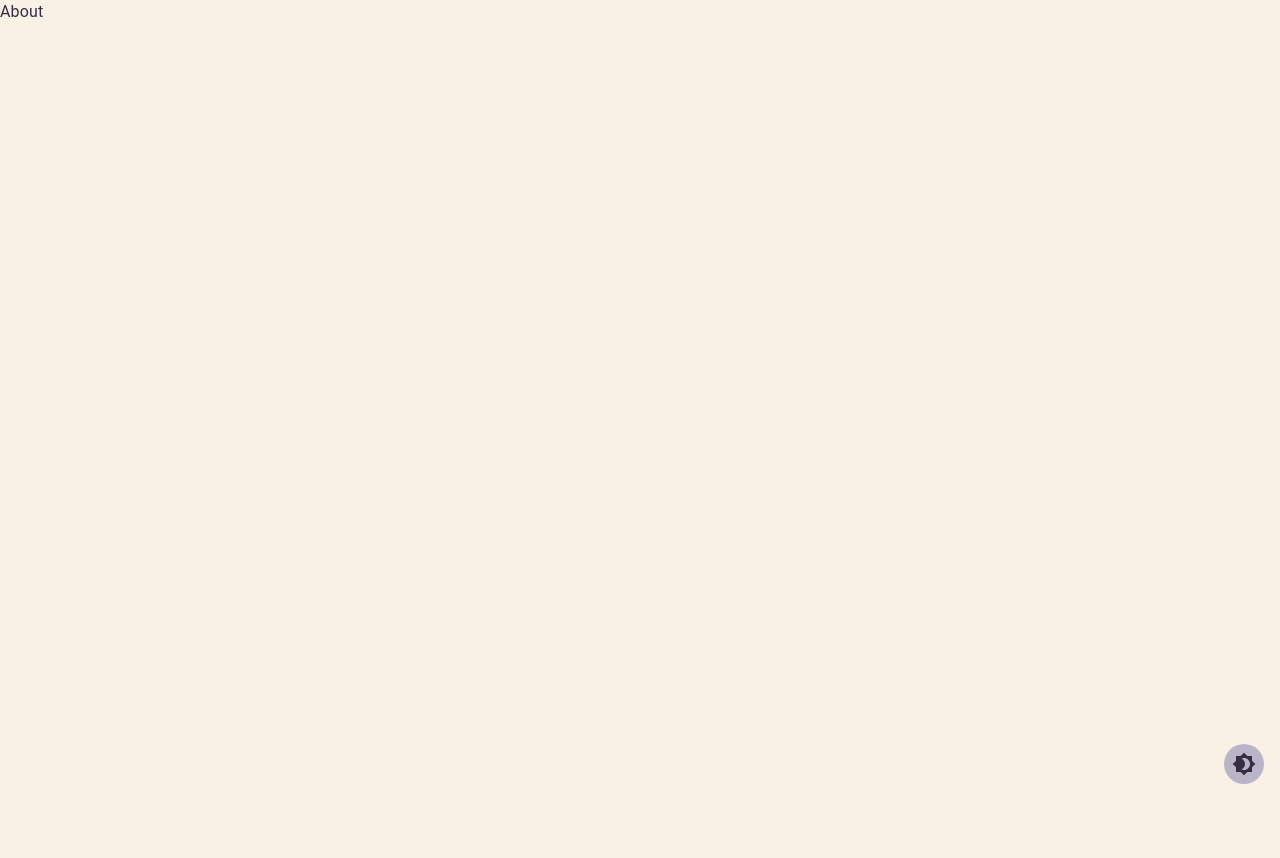
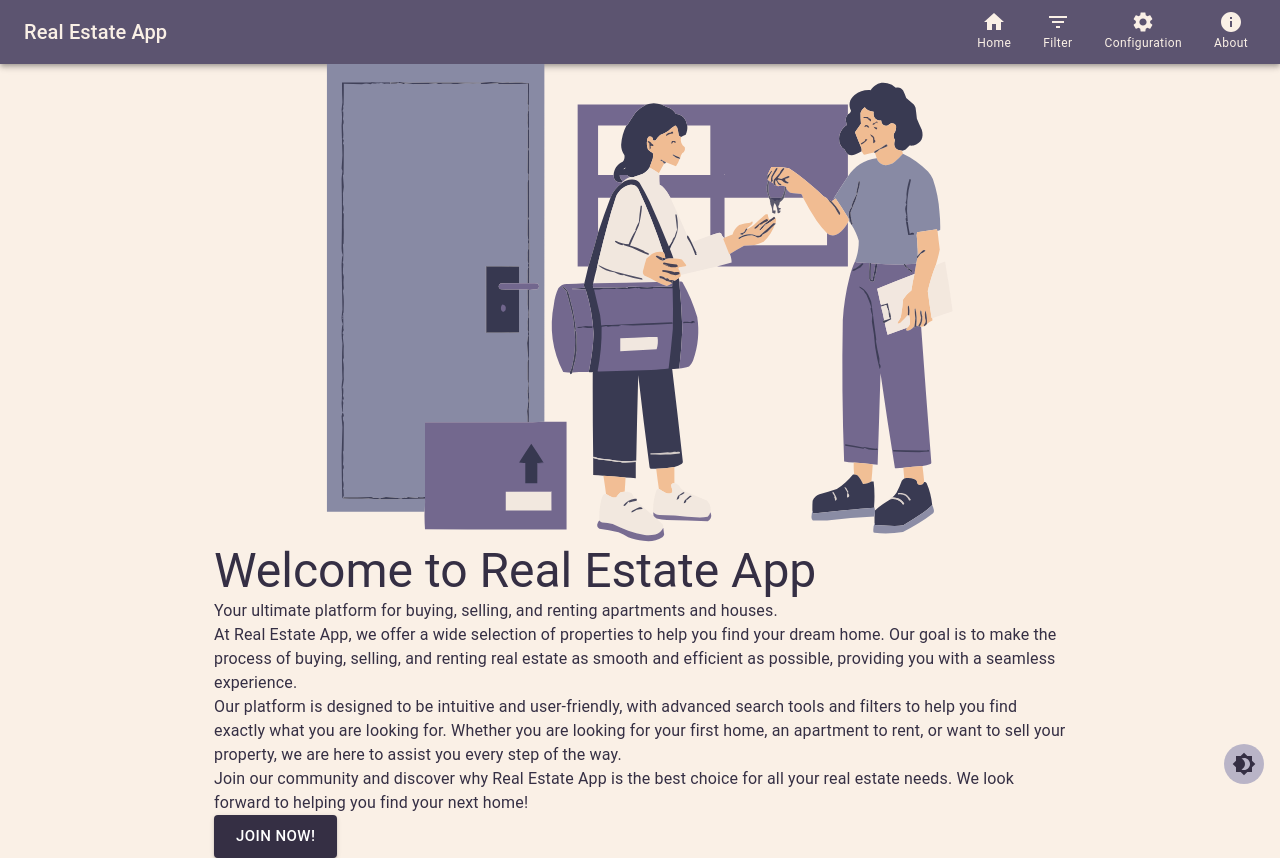
Before and after one commit to bmoralesKrugerschool/front-end-flats-final, a React (Vite) app: page /about in a window 1280 px wide. Before the commit the page ends 800 px from the top, so only its background shows below. Built offline with nearby package versions, Linux system fonts and the light colour scheme.

Commit message:
BetterNavbar(notfinal), Register page confirm

```diff
--- a/src/App.jsx
+++ b/src/App.jsx
@@ -1,5 +1,5 @@
 import React from 'react';
-import { BrowserRouter, Route, Routes } from 'react-router-dom';
+import { BrowserRouter, Route, Routes, useLocation } from 'react-router-dom';
 import { AuthProvider } from './context/AuthContext';
 import ProtectedRoute from './components/ProtectedRoute';
 import LoginPage from './pages/LoginPage';
@@ -7,23 +7,38 @@ import RegisterPage from './pages/RegisterPage';
 import Flats from './pages/FlatsPages';
 import NotFoundPage from './pages/NotFoundPage';
 import ThemeSwitcher from './components/ThemeSwitcher';
+import Navbar from './components/Navbar';
+import AboutPage from './pages/AboutPage';
+
+const AppContent = () => {
+  const location = useLocation();
+
+  const isAuthPage = location.pathname === '/' || location.pathname === '/register';
+
+  return (
+    <>
+      {!isAuthPage && <Navbar />}
+      <Routes>
+        <Route path="/" element={<LoginPage />} />
+        <Route path="/register" element={<RegisterPage />} />
+        <Route path="/profile" element={<ProtectedRoute><h1>Profile</h1></ProtectedRoute>} />
+        <Route path="/about" element={<AboutPage />} />
+        <Route path="/flats" element={<ProtectedRoute><Flats /></ProtectedRoute>} />
+        <Route path="/flats/:id" element={<h1>Flat Details</h1>} />
+        <Route path="/flats/:id/edit" element={<h1>Edit Flat</h1>} />
+        <Route path="/flats/new" element={<h1>New Flat</h1>} />
+        <Route path="*" element={<NotFoundPage />} />
+      </Routes>
+    </>
+  );
+};
 
 function App() {
   return (
     <ThemeSwitcher>
       <AuthProvider>
         <BrowserRouter>
-          <Routes>
-            <Route path="/" element={<LoginPage />} />
-            <Route path="/register" element={<RegisterPage />} />
-            <Route path="/profile" element={<ProtectedRoute><h1>Profile</h1></ProtectedRoute>} />
-            <Route path="/about" element={<h1>About</h1>} />
-            <Route path="/flats" element={<ProtectedRoute><Flats /></ProtectedRoute>} />
-            <Route path="/flats/:id" element={<h1>Flat Details</h1>} />
-            <Route path="/flats/:id/edit" element={<h1>Edit Flat</h1>} />
-            <Route path="/flats/new" element={<h1>New Flat</h1>} />
-            <Route path="*" element={<NotFoundPage />} />
-          </Routes>
+          <AppContent />
         </BrowserRouter>
       </AuthProvider>
     </ThemeSwitcher>
--- a/src/components/Navbar.jsx
+++ b/src/components/Navbar.jsx
@@ -1,136 +1,83 @@
 import React, { useState } from 'react';
+import { AppBar, Toolbar, IconButton, Typography, Drawer, List, ListItem, ListItemText, ListItemIcon, Box, Divider } from '@mui/material';
+import MenuIcon from '@mui/icons-material/Menu';
+import HomeIcon from '@mui/icons-material/Home';
+import FilterListIcon from '@mui/icons-material/FilterList';
+import SettingsIcon from '@mui/icons-material/Settings';
+import InfoIcon from '@mui/icons-material/Info';
 import { Link } from 'react-router-dom';
-import { AppBar, Toolbar, IconButton, Typography, Menu, MenuItem, Button, Avatar } from '@mui/material';
-import { Menu as MenuIcon } from '@mui/icons-material';
-import { useAuth } from '../context/AuthContext';
 
 const Navbar = () => {
-  const [anchorEl, setAnchorEl] = useState(null);
-  const [mobileMoreAnchorEl, setMobileMoreAnchorEl] = useState(null);
-  const { isAuthenticated, user, logout } = useAuth();
-  console.log(isAuthenticated, user )
-  console.log('user', user.user.name , user)
+  const [drawerOpen, setDrawerOpen] = useState(false);
 
-  const isMenuOpen = Boolean(anchorEl);
-  const isMobileMenuOpen = Boolean(mobileMoreAnchorEl);
-
-  const handleProfileMenuOpen = (event) => {
-    setAnchorEl(event.currentTarget);
+  const toggleDrawer = (open) => () => {
+    setDrawerOpen(open);
   };
 
-  const handleMobileMenuClose = () => {
-    setMobileMoreAnchorEl(null);
-  };
-
-  const handleMenuClose = () => {
-    setAnchorEl(null);
-    handleMobileMenuClose();
-  };
-
-  const handleMobileMenuOpen = (event) => {
-    setMobileMoreAnchorEl(event.currentTarget);
-  };
-
-  const handleLogout = () => {
-    logout();
-    handleMenuClose();
-  };
-
-  const getInitials = (name) => {
-    console.log('name', name)
-    if (!name) return 'UF';
-    const names = user.user.name.split(' ');
-    return names.map((n) => n[0]).join('');
-  };
-
-  const menuId = 'primary-search-account-menu';
-  const renderMenu = (
-    <Menu
-      anchorEl={anchorEl}
-      anchorOrigin={{ vertical: 'top', horizontal: 'right' }}
-      id={menuId}
-      keepMounted
-      transformOrigin={{ vertical: 'top', horizontal: 'right' }}
-      open={isMenuOpen}
-      onClose={handleMenuClose}
-    >
-      <MenuItem onClick={handleMenuClose}>Mi Perfil</MenuItem>
-      <MenuItem onClick={handleLogout}>Cerrar Sesión</MenuItem>
-    </Menu>
-  );
-
-  const mobileMenuId = 'primary-search-account-menu-mobile';
-  const renderMobileMenu = (
-    <Menu
-      anchorEl={mobileMoreAnchorEl}
-      anchorOrigin={{ vertical: 'top', horizontal: 'right' }}
-      id={mobileMenuId}
-      keepMounted
-      transformOrigin={{ vertical: 'top', horizontal: 'right' }}
-      open={isMobileMenuOpen}
-      onClose={handleMobileMenuClose}
-    >
-      {[<MenuItem key="inicio" component={Link} to="/flats">Inicio</MenuItem>,
-        <MenuItem key="categorias" component={Link} to="/">Categorías</MenuItem>,
-        <MenuItem key="filtros" component={Link} to="/filters">Filtros</MenuItem>,
-        <MenuItem key="sobre" component={Link} to="/about">Sobre</MenuItem>,
-        <MenuItem key="faq" component={Link} to="/faq">FAQ</MenuItem>,
-        isAuthenticated && (
-          <MenuItem key="miPerfil" onClick={handleProfileMenuOpen}>Mi Perfil</MenuItem>
-        ),
-        isAuthenticated && (
-          <MenuItem key="cerrarSesion" onClick={handleLogout}>Cerrar Sesión</MenuItem>
-        ),
-      ]}
-    </Menu>
-  );
+  const menuItems = [
+    { text: 'Home', icon: <HomeIcon />, path: '/' },
+    { text: 'Filter', icon: <FilterListIcon />, path: '/filter' },
+    { text: 'Configuration', icon: <SettingsIcon />, path: '/configuration' },
+    { text: 'About', icon: <InfoIcon />, path: '/about' },
+  ];
 
   return (
-    <div>
-      <AppBar position="fixed">
+    <>
+      <AppBar position="static" sx={{ bgcolor: '#5C5470' }}>
         <Toolbar>
-          <Typography variant="h6" noWrap component={Link} to="/flats" style={{ color: 'inherit', textDecoration: 'none' }}>
-            LOGO
-          </Typography>
-          <div style={{ flexGrow: 1 }} />
-          <div style={{ display: 'flex' }}>
-            <Button color="inherit" component={Link} to="/flats">Products</Button>
-            <Button color="inherit" component={Link} to="/">Pricing</Button>
-            <Button color="inherit" component={Link} to="/blog">Blog</Button>
-            {isAuthenticated ? (
-              <IconButton
-                edge="end"
-                aria-label="account of current user"
-                aria-controls={menuId}
-                aria-haspopup="true"
-                onClick={handleProfileMenuOpen}
-                color="inherit"
-              >
-                {user.user.photoURL ? (
-                  <Avatar alt={user.user.name} src={user.user.photoURL} />
-                ) : (
-                  <Avatar>{getInitials(user.user.name)}</Avatar>
-                )}
-              </IconButton>
-            ) : (
-              <Button color="inherit" component={Link} to="/login">Login</Button>
-            )}
-          </div>
-          <IconButton
-            edge="end"
-            color="inherit"
-            aria-label="open drawer"
-            aria-controls={mobileMenuId}
-            aria-haspopup="true"
-            onClick={handleMobileMenuOpen}
-          >
-            <MenuIcon />
-          </IconButton>
+          <Box sx={{ flexGrow: 1, display: 'flex', alignItems: 'center' }}>
+            <IconButton
+              edge="start"
+              color="inherit"
+              aria-label="menu"
+              onClick={toggleDrawer(true)}
+              sx={{ display: { xs: 'block', sm: 'none' } }}
+            >
+              <MenuIcon />
+            </IconButton>
+            <Typography variant="h6" sx={{ flexGrow: 1, display: { xs: 'none', sm: 'block' }, color: '#FAF0E6' }}>
+              Real Estate App
+            </Typography>
+            <Box sx={{ display: { xs: 'none', sm: 'flex' }, color: '#FAF0E6' }}>
+              {menuItems.map((item) => (
+                <Link key={item.text} to={item.path} style={{ color: 'inherit', textDecoration: 'none', marginLeft: '16px' }}>
+                  <IconButton color="inherit" aria-label={item.text} sx={{ display: 'flex', flexDirection: 'column' }}>
+                    {item.icon}
+                    <Typography variant="caption">{item.text}</Typography>
+                  </IconButton>
+                </Link>
+              ))}
+            </Box>
+          </Box>
         </Toolbar>
       </AppBar>
-      {renderMobileMenu}
-      {renderMenu}
-    </div>
+      <Drawer anchor="left" open={drawerOpen} onClose={toggleDrawer(false)}>
+        <Box
+          sx={{
+            width: 250,
+            bgcolor: '#352F44',
+            color: '#FAF0E6',
+            height: '100%',
+            display: 'flex',
+            flexDirection: 'column',
+            justifyContent: 'space-between'
+          }}
+        >
+          <List>
+            {menuItems.map((item) => (
+              <ListItem button key={item.text} component={Link} to={item.path} onClick={toggleDrawer(false)} sx={{ color: '#FAF0E6' }}>
+                <ListItemIcon sx={{ color: '#FAF0E6' }}>{item.icon}</ListItemIcon>
+                <ListItemText primary={item.text} />
+              </ListItem>
+            ))}
+          </List>
+          <Divider />
+          <Box sx={{ textAlign: 'center', py: 2 }}>
+            <Typography variant="body2">&copy; 2024 Real Estate App</Typography>
+          </Box>
+        </Box>
+      </Drawer>
+    </>
   );
 };
 
--- a/src/pages/AboutPage.jsx
+++ b/src/pages/AboutPage.jsx
@@ -0,0 +1,46 @@
+import React from 'react';
+import { Container, Typography, Box, Button } from '@mui/material';
+import { Link } from 'react-router-dom';
+import aboutImage from '../../src/images/about-image.svg';
+
+const AboutPage = () => {
+  return (
+    <div className="flex items-center justify-center min-h-screen bg-gray-900 font-sans">
+      <Container maxWidth="md" className="py-12">
+        <div className="flex flex-col items-center justify-center text-center text-white">
+          <img
+            src={aboutImage}
+            alt="About Us"
+            className="w-64 h-64 mb-8"
+          />
+          <Typography variant="h3" component="h1" className="mb-4">
+            Welcome to Real Estate App
+          </Typography>
+          <Typography variant="body1" className="mb-8">
+            Your ultimate platform for buying, selling, and renting apartments and houses.
+          </Typography>
+          <Typography variant="body1" className="mb-8">
+            At Real Estate App, we offer a wide selection of properties to help you find your dream home. Our goal is to make the process of buying, selling, and renting real estate as smooth and efficient as possible, providing you with a seamless experience.
+          </Typography>
+          <Typography variant="body1" className="mb-8">
+            Our platform is designed to be intuitive and user-friendly, with advanced search tools and filters to help you find exactly what you are looking for. Whether you are looking for your first home, an apartment to rent, or want to sell your property, we are here to assist you every step of the way.
+          </Typography>
+          <Typography variant="body1" className="mb-8">
+            Join our community and discover why Real Estate App is the best choice for all your real estate needs. We look forward to helping you find your next home!
+          </Typography>
+          <Button
+            component={Link}
+            to="/register"
+            variant="contained"
+            color="primary"
+            size="large"
+          >
+            Join Now!
+          </Button>
+        </div>
+      </Container>
+    </div>
+  );
+}
+
+export default AboutPage;
```
Also changed, not shown: src/pages/RegisterPage.jsx (+48 -4 lines), src/images/about-image.svg (added).
